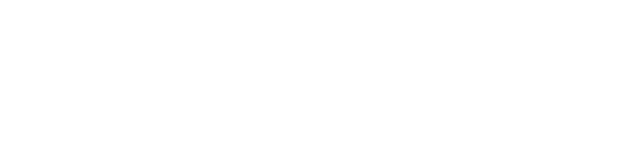
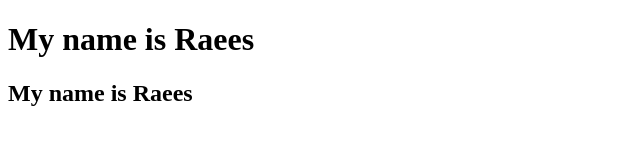
Before and after one commit to I-am-Raees/Web_Development, a plain HTML site: page index.html in a window 1280 px wide. Shown: the whole page, without its empty margins (0-640 px from the left). Drawn offline with Linux system fonts and the light colour scheme.

Commit message:
Headings

```diff
--- a/index.html
+++ b/index.html
@@ -6,6 +6,7 @@
     <title>Bookmarks Doc</title>
 </head>
 <body>
-
+   <h1>My name is Raees</h1>
+   <h2>My name is Raees</h2>
 </body>
 </html>
```
